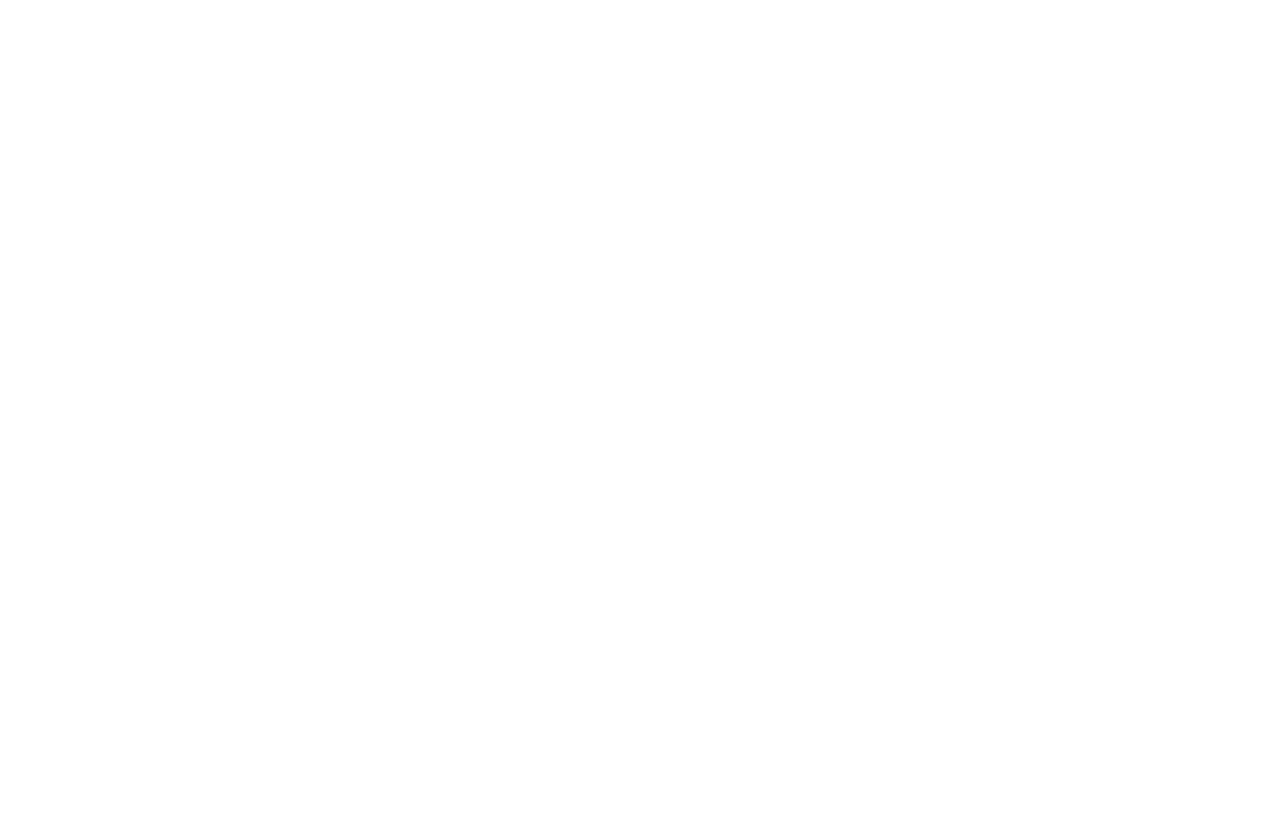
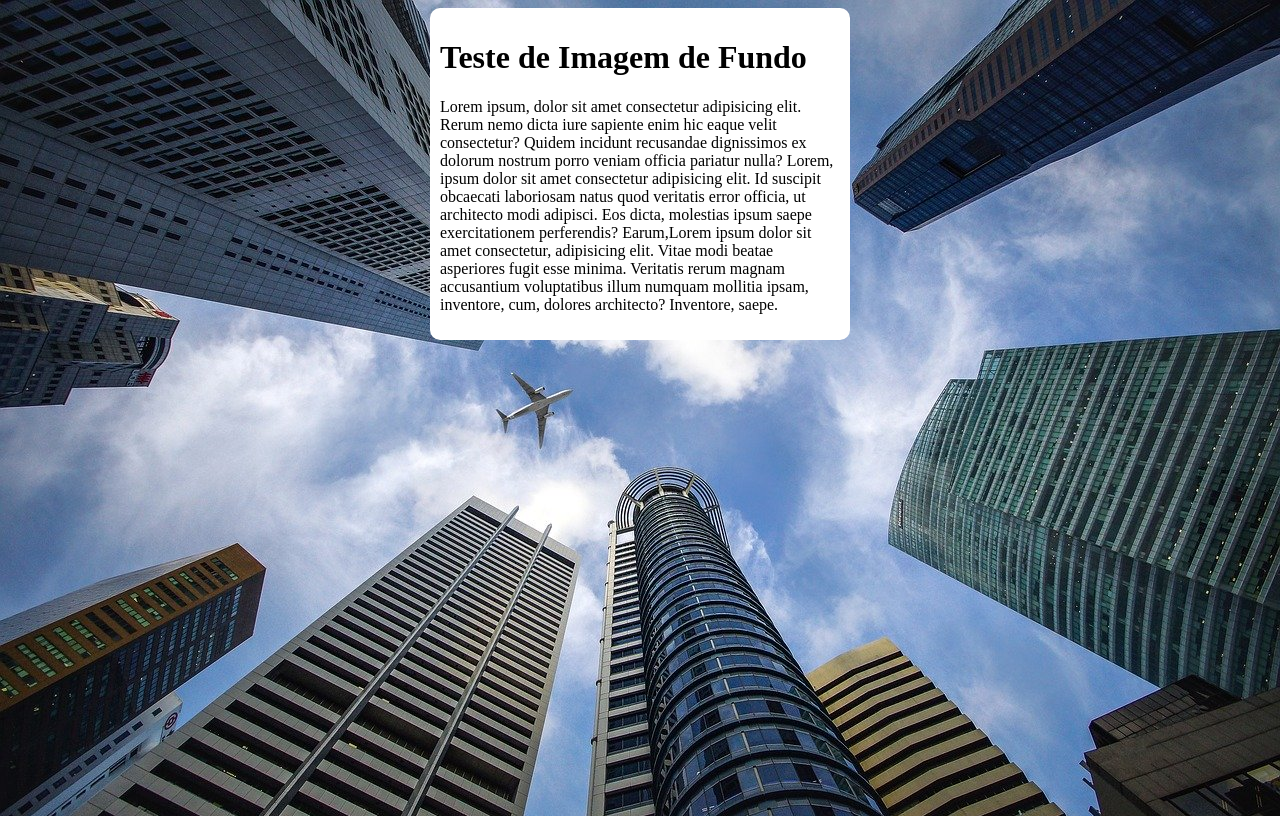
Before and after one commit to maria18-ai/HTML-CSS, a plain HTML site: page exercicíos/ex022/ex022/fundo006.html in a window 1280 px wide. Drawn offline with Linux system fonts and the light colour scheme.

Commit message:
atualizando o exercício 22

```diff
--- a/exercicíos/ex022/ex022/fundo006.html
+++ b/exercicíos/ex022/ex022/fundo006.html
@@ -1,12 +1,35 @@
 <!DOCTYPE html>
-<html lang="en">
+<html lang="pt-br">
 <head>
     <meta charset="UTF-8">
     <meta http-equiv="X-UA-Compatible" content="IE=edge">
     <meta name="viewport" content="width=device-width, initial-scale=1.0">
     <title>Document</title>
+    <style>
+        body {
+            height: 100vh;
+            background-color: black;
+            background-image: url(imagens/wallpaper002.jpg);
+            background-position: center top;
+            background-repeat: no-repeat;
+            background-size: cover;
+        }
+
+        main {
+            background-color: white;
+            width: 400px;
+            padding: 10px;
+            margin: auto;
+            border-radius: 10px;
+        }
+    </style>
 </head>
 <body>
-
+    <main>
+        <h1>Teste de Imagem de Fundo</h1>
+        <p>
+            Lorem ipsum, dolor sit amet consectetur adipisicing elit. Rerum nemo dicta iure sapiente enim hic eaque velit consectetur? Quidem incidunt recusandae dignissimos ex dolorum nostrum porro veniam officia pariatur nulla? Lorem, ipsum dolor sit amet consectetur adipisicing elit. Id suscipit obcaecati laboriosam natus quod veritatis error officia, ut architecto modi adipisci. Eos dicta, molestias ipsum saepe exercitationem perferendis? Earum,Lorem ipsum dolor sit amet consectetur, adipisicing elit. Vitae modi beatae asperiores fugit esse minima. Veritatis rerum magnam accusantium voluptatibus illum numquam mollitia ipsam, inventore, cum, dolores architecto? Inventore, saepe.
+        </p>
+    </main>
 </body>
 </html>
```
